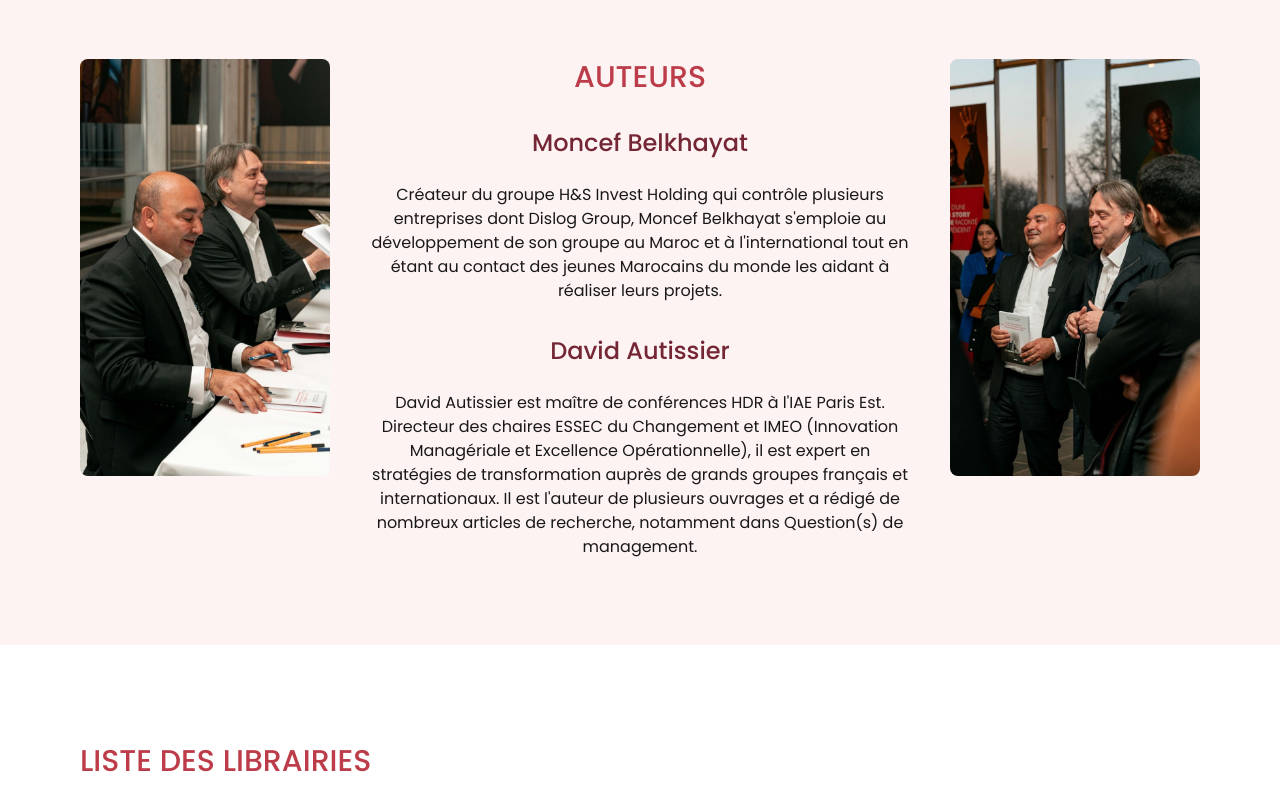
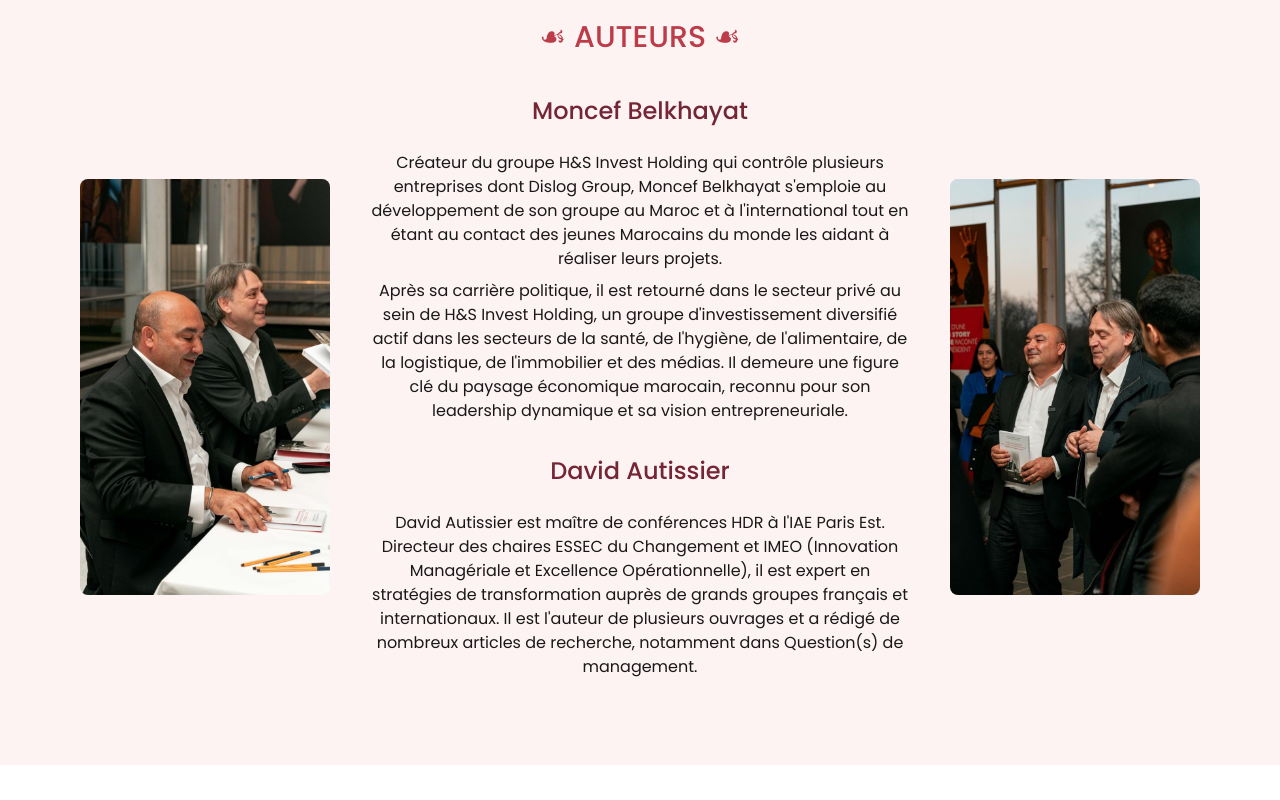
Before and after one commit to H-S-Invest-Holding/buildandrun, a Next.js app: page / in a window 1280 px wide. Shown: the part 1620-2420 px from the top of the page. Built offline with nearby package versions, Linux system fonts and the light colour scheme.

Commit message:
Update text and layout

```diff
--- a/app/components/Authors/index.tsx
+++ b/app/components/Authors/index.tsx
@@ -3,12 +3,15 @@ import Image from "next/image";
 
 const Authors = () => {
   return (
-    <div id="authors" className="bg-brickred-50 p-5 md:p-10 lg:p-20">
+    <div id="authors" className="bg-brickred-50 px-5 py-8 md:p-10 lg:p-20">
       <div className="">
-        <span className="opacity-0">.</span>
         <BlurFade inView={true}>
-          <div className="grid grid-cols-1 md:grid-cols-12 gap-10">
-            <div className="md:col-span-3 relative aspect-[3/5] rounded-lg overflow-hidden">
+          <div className="grid grid-cols-1 md:grid-cols-12 items-center gap-10">
+            <h5 className="md:col-span-12 text-center text-xl sm:text-2xl md:text-3xl uppercase font-medium text-brickred-600 -mb-4 md:mb-0">
+            ☙ Auteurs ☙
+            </h5>
+            {/* >=xl view */}
+            <div className="hidden xl:block col-span-3 relative aspect-[3/5] rounded-lg overflow-hidden">
               <Image
                 src="/assets/moncef-david-1.jpeg"
                 alt="Moncef et David"
@@ -16,34 +19,92 @@ const Authors = () => {
                 className="object-cover"
               />
             </div>
-            <div className="md:col-span-6 flex flex-col justify-center items-center">
-              <h5 className="text-3xl uppercase font-medium text-brickred-600 mb-8">
-                Auteurs
-              </h5>
-              <h1 className="text-2xl font-medium text-brickred-900 mb-6">
+            <div className="hidden xl:block col-span-6 flex flex-col justify-center items-center">
+              <h1 className="text-2xl font-medium text-center text-brickred-900 mb-6">
                 Moncef Belkhayat
               </h1>
+              <p className="font-normal text-md text-black text-center text-opacity-90 mb-2">
+                Créateur du groupe H&S Invest Holding qui contrôle plusieurs
+                entreprises dont Dislog Group, Moncef Belkhayat s&apos;emploie
+                au développement de son groupe au Maroc et à
+                l&apos;international tout en étant au contact des jeunes
+                Marocains du monde les aidant à réaliser leurs projets.
+              </p>
               <p className="font-normal text-md text-black text-center text-opacity-90 mb-8">
-                Créateur du groupe H&S Invest Holding qui contrôle plusieurs
-                entreprises dont Dislog Group, Moncef Belkhayat s&apos;emploie au
-                développement de son groupe au Maroc et à l&apos;international tout
-                en étant au contact des jeunes Marocains du monde les aidant à
-                réaliser leurs projets.
+                Après sa carrière politique, il est retourné dans le secteur
+                privé au sein de H&S Invest Holding, un groupe d'investissement
+                diversifié actif dans les secteurs de la santé, de
+                l&apos;hygiène, de l&apos;alimentaire, de la logistique, de
+                l&apos;immobilier et des médias. Il demeure une figure clé du
+                paysage économique marocain, reconnu pour son leadership
+                dynamique et sa vision entrepreneuriale.
               </p>
-              <h1 className="text-2xl font-medium text-brickred-900 mb-6">
+              <h1 className="text-2xl font-medium text-center text-brickred-900 mb-6">
                 David Autissier
               </h1>
               <p className="font-normal text-md text-black text-center text-opacity-90">
-                David Autissier est maître de conférences HDR à l&apos;IAE Paris Est.
-                Directeur des chaires ESSEC du Changement et IMEO (Innovation
-                Managériale et Excellence Opérationnelle), il est expert en
-                stratégies de transformation auprès de grands groupes français
-                et internationaux. Il est l&apos;auteur de plusieurs ouvrages et a
-                rédigé de nombreux articles de recherche, notamment dans
-                Question(s) de management.
+                David Autissier est maître de conférences HDR à l&apos;IAE Paris
+                Est. Directeur des chaires ESSEC du Changement et IMEO
+                (Innovation Managériale et Excellence Opérationnelle), il est
+                expert en stratégies de transformation auprès de grands groupes
+                français et internationaux. Il est l&apos;auteur de plusieurs
+                ouvrages et a rédigé de nombreux articles de recherche,
+                notamment dans Question(s) de management.
               </p>
             </div>
-            <div className="md:col-span-3 relative aspect-[3/5] rounded-lg overflow-hidden">
+            <div className="hidden xl:block col-span-3 relative aspect-[3/5] rounded-lg overflow-hidden">
+              <Image
+                src="/assets/moncef-david-2.jpeg"
+                alt="Moncef et David"
+                fill
+                className="object-cover"
+              />
+            </div>
+            {/* <xl view */}
+            <div className="md:col-span-4 xl:hidden w-full relative aspect-[3/5] rounded-lg overflow-hidden">
+              <Image
+                src="/assets/moncef-david-1.jpeg"
+                alt="Moncef et David"
+                fill
+                className="object-cover"
+              />
+            </div>
+            <div className="md:col-span-8 xl:hidden flex flex-col justify-center">
+              <h1 className="text-xl sm:text-2xl font-medium text-brickred-900 mb-6">
+                Moncef Belkhayat
+              </h1>
+              <p className="font-normal text-md text-black text-opacity-90 mb-2">
+                Créateur du groupe H&S Invest Holding qui contrôle plusieurs
+                entreprises dont Dislog Group, Moncef Belkhayat s&apos;emploie
+                au développement de son groupe au Maroc et à
+                l&apos;international tout en étant au contact des jeunes
+                Marocains du monde les aidant à réaliser leurs projets.
+              </p>
+              <p className="font-normal text-md text-black text-opacity-90">
+                Après sa carrière politique, il est retourné dans le secteur
+                privé au sein de H&S Invest Holding, un groupe d'investissement
+                diversifié actif dans les secteurs de la santé, de
+                l&apos;hygiène, de l&apos;alimentaire, de la logistique, de
+                l&apos;immobilier et des médias. Il demeure une figure clé du
+                paysage économique marocain, reconnu pour son leadership
+                dynamique et sa vision entrepreneuriale.
+              </p>
+            </div>
+            <div className="md:col-span-8 xl:hidden flex flex-col justify-center">
+              <h1 className="text-xl sm:text-2xl font-medium text-brickred-900 mb-6">
+                David Autissier
+              </h1>
+              <p className="font-normal text-md text-black text-opacity-90">
+                David Autissier est maître de conférences HDR à l&apos;IAE Paris
+                Est. Directeur des chaires ESSEC du Changement et IMEO
+                (Innovation Managériale et Excellence Opérationnelle), il est
+                expert en stratégies de transformation auprès de grands groupes
+                français et internationaux. Il est l&apos;auteur de plusieurs
+                ouvrages et a rédigé de nombreux articles de recherche,
+                notamment dans Question(s) de management.
+              </p>
+            </div>
+            <div className="md:col-span-4 xl:hidden relative aspect-[3/5] rounded-lg overflow-hidden">
               <Image
                 src="/assets/moncef-david-2.jpeg"
                 alt="Moncef et David"
--- a/app/components/Book/index.tsx
+++ b/app/components/Book/index.tsx
@@ -3,9 +3,8 @@ import Image from "next/image";
 
 const Book = () => {
   return (
-    <div id="book" className="p-5 md:p-10 lg:p-20">
+    <div id="book" className="px-5 py-8 md:p-10 lg:p-20">
       <div className="">
-        <span className="opacity-0">.</span>
         <BlurFade inView={true}>
           <div className="grid grid-cols-1 md:grid-cols-12 gap-10">
             <div className="md:col-span-5 relative aspect-[3/4] rounded-lg overflow-hidden">
@@ -17,8 +16,8 @@ const Book = () => {
               />
             </div>
             <div className="md:col-span-7 flex flex-col justify-center">
-              <h5 className="text-3xl uppercase font-medium text-brickred-600 mb-8">
-                A Propos du livre
+              <h5 className="text-xl sm:text-2xl md:text-3xl text-center md:text-start uppercase font-medium text-brickred-600 mb-5 md:mb-8">
+              ☙ A Propos du livre ☙
               </h5>
               <p className="font-normal text-md text-black text-opacity-90 mb-5">
                 « Au Maroc on peut y arriver » ainsi commence ce livre qui fait
--- a/app/components/Hero/index.tsx
+++ b/app/components/Hero/index.tsx
@@ -6,7 +6,7 @@ import Image from "next/image";
 const Hero = () => {
   return (
     <div className="bg-brickred-600">
-      <div className="min-h-[91vh] flex flex-col justify-center items-center">
+      <div className="min-h-[92vh] flex flex-col justify-center items-center">
         <div className="w-full px-10 md:px-20 grid grid-cols-1 gap-8 lg:gap-0 lg:grid-cols-12">
           <div className="col-span-6">
             <BlurFade>
--- a/app/components/Libraries/index.tsx
+++ b/app/components/Libraries/index.tsx
@@ -34,14 +34,13 @@ const Libraries = () => {
   }, []);
 
   return (
-    <div id="libraries" className="p-5 md:p-10 lg:p-20">
+    <div id="libraries" className="px-5 py-8 md:p-10 lg:p-20">
       <div className="">
-        <span className="opacity-0">.</span>
         <BlurFade inView={true}>
           <div className="grid grid-cols-1 md:grid-cols-12 gap-10">
             <div className="md:col-span-12">
-              <h5 className="text-3xl uppercase font-medium text-brickred-600 mb-8">
-                Liste des librairies
+              <h5 className="text-xl sm:text-2xl md:text-3xl text-center md:text-start uppercase font-medium text-brickred-600 mb-5 md:mb-8">
+              ☙ Liste des librairies ☙
               </h5>
               <div className="overflow-auto rounded-lg shadow">
                 <table className="min-w-full border border-gray-300 bg-white">
```
